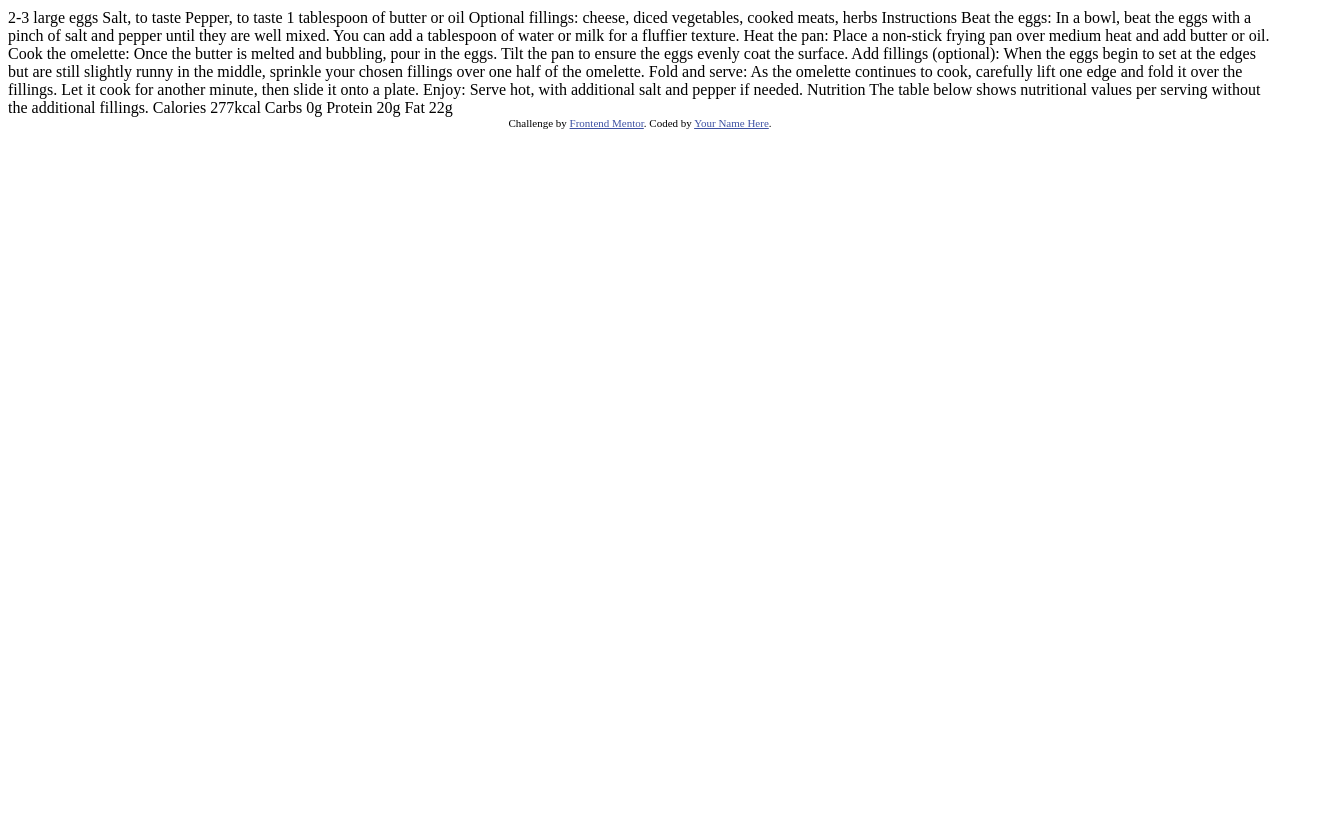
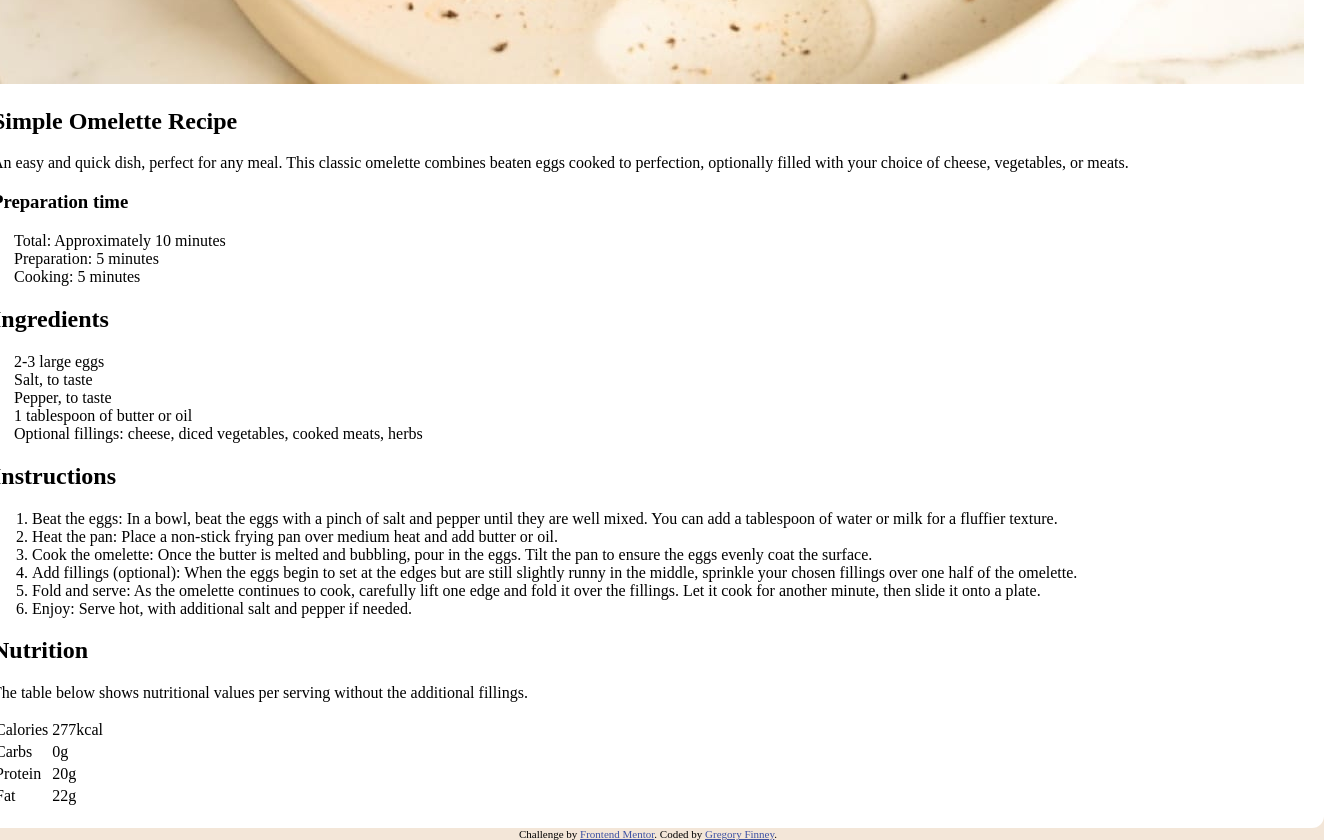
Before and after one commit to GregFJr/Simple-Omlette, a plain HTML site: page index.html in a window 1280 px wide. Shown: the part 256-1096 px from the top of the page, 1324 px wide, since content can reach past the window. Before the commit the page ends 800 px from the top, so only its background shows below. Drawn offline with Linux system fonts and the light colour scheme.

Commit message:
added main image

```diff
--- a/index.html
+++ b/index.html
@@ -1,25 +1,37 @@
 <!DOCTYPE html>
 <html lang="en">
   <head>
-  <meta charset="UTF-8">
-  <meta name="viewport" content="width=device-width, initial-scale=1.0"> <!-- displays site properly based on user's device -->
+    <meta charset="UTF-8" />
+    <meta name="viewport" content="width=device-width, initial-scale=1.0" />
+    <!-- displays site properly based on user's device -->
 
-  <link rel="icon" type="image/png" sizes="32x32" href="./assets/images/favicon-32x32.png">
+    <link rel="icon" type="image/png" sizes="32x32" href="./assets/images/favicon-32x32.png"/>
+    <link rel="stylesheet" href="./styles.css">
 
     <title>Frontend Mentor | Recipe page</title>
 
     <!-- Feel free to remove these styles or customise in your own stylesheet 👍 -->
     <style>
-    .attribution { font-size: 11px; text-align: center; }
-    .attribution a { color: hsl(228, 45%, 44%); }
+      .attribution {
+        font-size: 11px;
+        text-align: center;
+      }
+      .attribution a {
+        color: hsl(228, 45%, 44%);
+      }
     </style>
   </head>
   <body>
+    <div class="main-container">
       <section class="main-recipe">
+        <img src="./assets/images/image-omelette.jpeg" alt="">
         <h1>Simple Omelette Recipe</h1>
 
-  <p>An easy and quick dish, perfect for any meal. This classic omelette combines beaten eggs cooked
-  to perfection, optionally filled with your choice of cheese, vegetables, or meats.</p>
+        <p>
+          An easy and quick dish, perfect for any meal. This classic omelette
+          combines beaten eggs cooked to perfection, optionally filled with your
+          choice of cheese, vegetables, or meats.
+        </p>
         <div class="prep">
           <h3>Preparation time</h3>
 
@@ -27,51 +39,82 @@
           <li>Preparation: 5 minutes</li>
           <li>Cooking: 5 minutes</li>
         </div>
+
         <h2>Ingredients</h2>
 
-  2-3 large eggs
-  Salt, to taste
-  Pepper, to taste
-  1 tablespoon of butter or oil
+        <li>2-3 large eggs</li>
+        <li>Salt, to taste</li>
+        <li>Pepper, to taste</li>
+        <li>1 tablespoon of butter or oil</li>
+        <li>
           Optional fillings: cheese, diced vegetables, cooked meats, herbs
+        </li>
 
-  Instructions
+        <h2>Instructions</h2>
 
-  Beat the eggs: In a bowl, beat the eggs with a pinch of salt and pepper until they are well mixed.
-  You can add a tablespoon of water or milk for a fluffier texture.
+        <ol>
+          <li>
+            Beat the eggs: In a bowl, beat the eggs with a pinch of salt and
+            pepper until they are well mixed. You can add a tablespoon of water
+            or milk for a fluffier texture.
+          </li>
 
-  Heat the pan: Place a non-stick frying pan over medium heat and add butter or oil.
+          <li>
+            Heat the pan: Place a non-stick frying pan over medium heat and add
+            butter or oil.
+          </li>
 
-  Cook the omelette: Once the butter is melted and bubbling, pour in the eggs. Tilt the pan to ensure
-  the eggs evenly coat the surface.
+          <li>
+            Cook the omelette: Once the butter is melted and bubbling, pour in
+            the eggs. Tilt the pan to ensure the eggs evenly coat the surface.
+          </li>
 
-  Add fillings (optional): When the eggs begin to set at the edges but are still slightly runny in the
-  middle, sprinkle your chosen fillings over one half of the omelette.
+          <li>
+            Add fillings (optional): When the eggs begin to set at the edges but
+            are still slightly runny in the middle, sprinkle your chosen
+            fillings over one half of the omelette.
+          </li>
 
-  Fold and serve: As the omelette continues to cook, carefully lift one edge and fold it over the
-  fillings. Let it cook for another minute, then slide it onto a plate.
+          <li>
+            Fold and serve: As the omelette continues to cook, carefully lift
+            one edge and fold it over the fillings. Let it cook for another
+            minute, then slide it onto a plate.
+          </li>
 
-  Enjoy: Serve hot, with additional salt and pepper if needed.
+          <li>Enjoy: Serve hot, with additional salt and pepper if needed.</li>
+        </ol>
 
-  Nutrition
+        <h2>Nutrition</h2>
 
-  The table below shows nutritional values per serving without the additional fillings.
-
-  Calories
-  277kcal
-
-  Carbs
-  0g
-
-  Protein
-  20g
-
-  Fat
-  22g
+        <p>
+          The table below shows nutritional values per serving without the
+          additional fillings.
+        </p>
+        <table>
+          <tr>
+            <td>Calories</td>
+            <td>277kcal</td>
+          </tr>
+          <tr>
+            <td>Carbs</td>
+            <td>0g</td>
+          </tr>
+          <tr>
+            <td>Protein</td>
+            <td>20g</td>
+          </tr>
+          <tr>
+            <td>Fat</td>
+            <td>22g</td>
+          </tr>
+        </table>
       </section>
       <div class="attribution">
-    Challenge by <a href="https://www.frontendmentor.io?ref=challenge" target="_blank">Frontend Mentor</a>.
-    Coded by <a href="#">Your Name Here</a>.
+        Challenge by
+        <a href="https://www.frontendmentor.io?ref=challenge" target="_blank"
+          >Frontend Mentor</a
+        >. Coded by <a href="#">Gregory Finney</a>.
+      </div>
     </div>
   </body>
 </html>
--- /dev/null
+++ b/styles.css
@@ -0,0 +1,14 @@
+body{
+    display: flex;
+    justify-content: center;
+    align-items: center;
+    height: 100vh;
+    width: 100vw;
+    background-color: hsl(30, 54%, 90%);
+}
+
+.main-recipe {
+    background-color: #fff;
+    border-radius: 12px ;
+    padding: 20px;
+}
```
Lines whose indentation alone changed are shown as unchanged.
